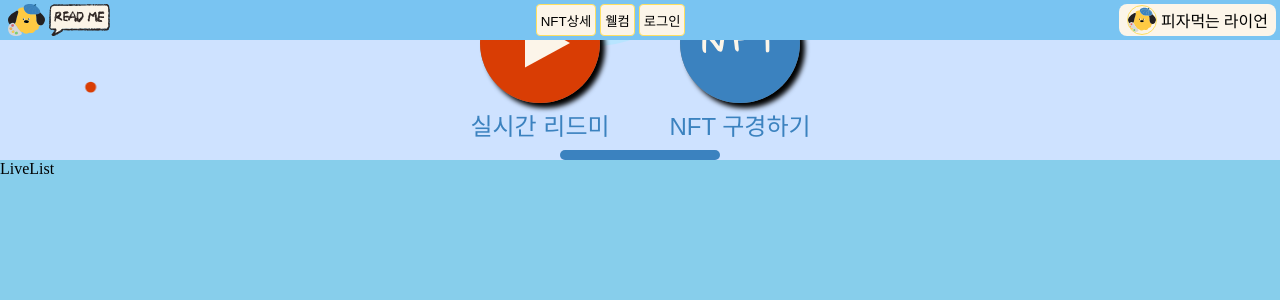
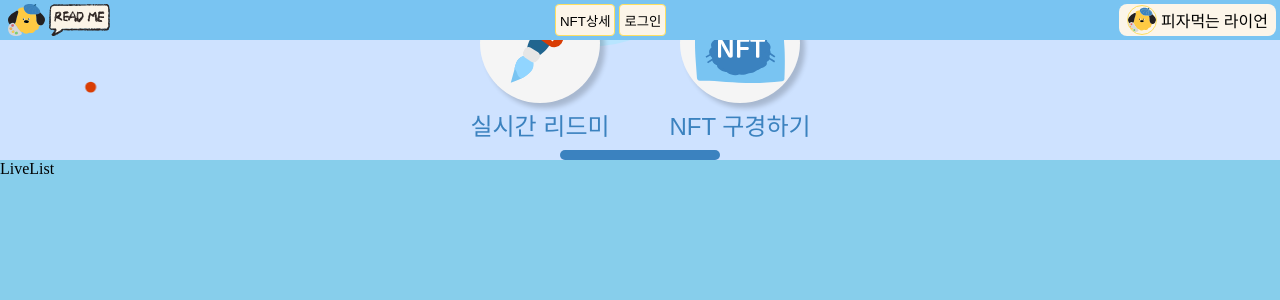
Before and after one commit to anveloper/README-NFT, a React (Create React App) app in the folder frontend/: page /live in a window 1280 px wide. Shown: the top 300 px of the page. Built offline with nearby package versions, Linux system fonts and the light colour scheme; no server answers.

Commit message:
feat: 메인페이지 탭 구분

```diff
--- a/frontend/src/App.tsx
+++ b/frontend/src/App.tsx
@@ -22,22 +22,22 @@ function App() {
   return (
     <div className={styles.container}>
       {userAddress ? (
-        <>
+        <div>
           <BackgroundCloud />
           <Navbar />
           <div className={styles.content}>
             <Routes>
               <Route path="/" element={<Main />}>
-                <Route index element={<LiveList />} />
+                <Route element={<LiveList />} />
                 <Route path="/live" element={<LiveList />} />
                 <Route path="/list" element={<NFTList />} />
               </Route>
               <Route path="/detail" element={<Detail />} />
-              <Route path="/welcome" element={<Welcome />} />
               <Route path="/login" element={<Login />} />
+              <Route path="/game/:roomName" element={<p></p>}/>
             </Routes>
           </div>
-        </>
+        </div>
       ) : (
         <Welcome />
       )}
--- a/frontend/src/components/Navbar.tsx
+++ b/frontend/src/components/Navbar.tsx
@@ -20,9 +20,6 @@ const Navbar = () => {
         <Link to="/detail">
           <button>NFT상세</button>
         </Link>
-        <Link to="/welcome">
-          <button>웰컴</button>
-        </Link>
         <Link to="/login">
           <button>로그인</button>
         </Link>
--- a/frontend/src/features/main/Main.module.css
+++ b/frontend/src/features/main/Main.module.css
@@ -26,7 +26,8 @@
 
 .carouselContent {
   background: #dddddd50;
-  width: 60vw;
+  width: 100vw;
+  max-width: 60vw;
   height: 80%;
   display: flex;
   flex-direction: column;
@@ -112,7 +113,7 @@
   justify-content: center;
   gap: 40px;
 }
-.btn {
+.btnContainer {
   display: flex;
   flex-direction: column;
   align-items: center;
@@ -120,27 +121,34 @@
   border: none;
   margin-bottom: 8px;
 }
+.btnContainer:hover {
+  transform: scale(1.1);
+  cursor: pointer;
+}
+.btn {
+  width: 120px;
+  aspect-ratio: 1/1;
+  border-radius: 100%;
+  background: whitesmoke;
+  box-shadow: 5px 5px 5px #00000030;
+  overflow: hidden;
+  display: flex;
+  flex-direction: column;
+  justify-content: center;
+  align-items: center;
+  margin-bottom: 4px;
+}
 .btn:active {
   transform: scale(0.9);
 }
 .btn img {
-  width: 120px;
-  aspect-ratio: 1/1;
-  background: grey;
-  border-radius: 100%;
-  margin-bottom: 4px;
-  box-shadow: 5px 5px 5px black;
+  height: 80px;
 }
-.btn p {
+.btnText {
   width: 160px;
   color: #3b82bf;
   border-radius: 1rem;
   font-size: 1.5rem;
-}
-.btn p:hover {
-  background: #fddf6130;
-  color: #3b82bf;
-  transition: all 0.3s;
 }
 
 /* Under line */
--- a/frontend/src/features/main/components/MainTab.tsx
+++ b/frontend/src/features/main/components/MainTab.tsx
@@ -14,24 +14,28 @@ const MainTab = () => {
       <div className={styles.btnBox}>
         <Link to="/live">
           <button
-            className={styles.btn}
+            className={styles.btnContainer}
             onClick={() => {
               setUnder("left");
             }}
           >
-            <img src={BtnLive} alt="" />
-            <p>실시간 리드미</p>
+            <p className={styles.btn}>
+              <img src={BtnLive} alt="" />
+            </p>
+            <p className={styles.btnText}>실시간 리드미</p>
           </button>
         </Link>
         <Link to="/list">
           <button
-            className={styles.btn}
+            className={styles.btnContainer}
             onClick={() => {
               setUnder("right");
             }}
           >
-            <img src={BtnNFT} alt="" />
-            <p>NFT 구경하기</p>
+            <p className={styles.btn}>
+              <img src={BtnNFT} alt="" />
+            </p>
+            <p className={styles.btnText}>NFT 구경하기</p>
           </button>
         </Link>
       </div>
--- a/frontend/src/features/main/components/NFTSlider.module.css
+++ b/frontend/src/features/main/components/NFTSlider.module.css
@@ -2,10 +2,11 @@
 @import "~slick-carousel/slick/slick-theme.css";
 
 .slide img {
-  width: 600px;
+  width: 60vw;
+  max-width: 600px;
   margin: 0 auto;
   position: relative;
-  left: -35%;
+  left: -7vw;
 }
 
 .slide {
--- a/frontend/src/index.css
+++ b/frontend/src/index.css
@@ -1,3 +1,11 @@
+@font-face {
+  font-family: "NanumSquareRound";
+  src: url("https://cdn.jsdelivr.net/gh/projectnoonnu/noonfonts_two@1.0/NanumSquareRound.woff")
+    format("woff");
+  font-weight: normal;
+  font-style: normal;
+}
+
 * {
   margin: 0;
   padding: 0;
```
Also changed, not shown: frontend/src/assets/btn/btn_live.svg, frontend/src/assets/btn/btn_nft.svg.
